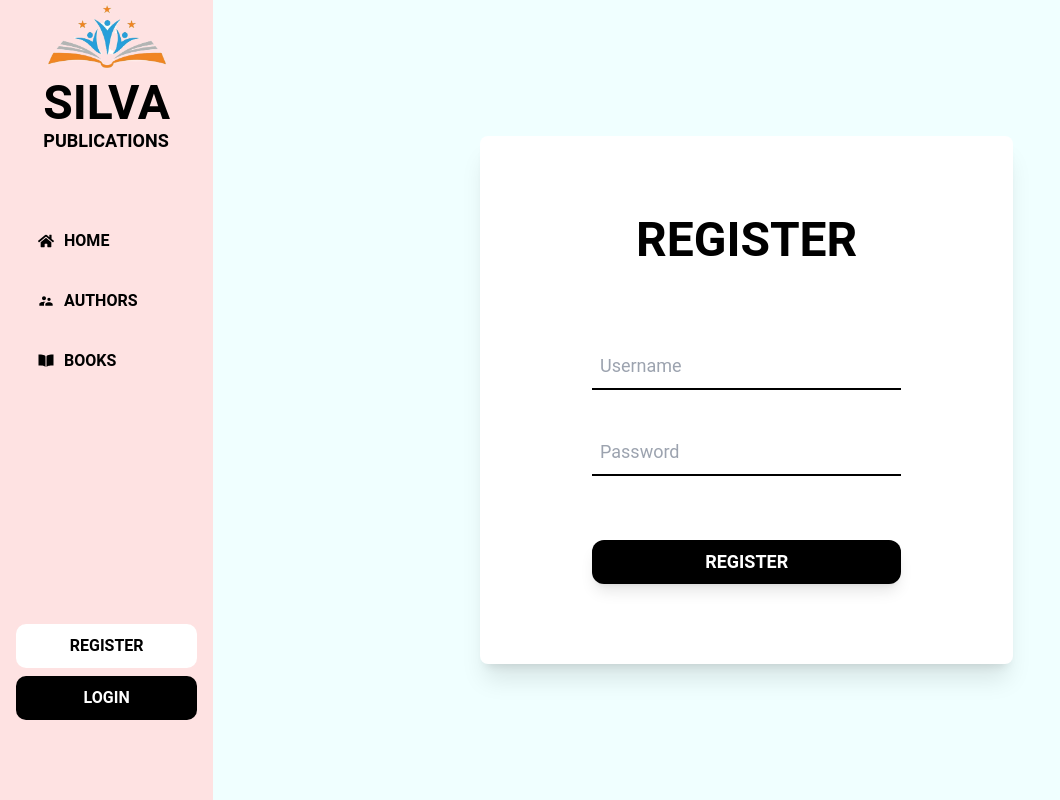
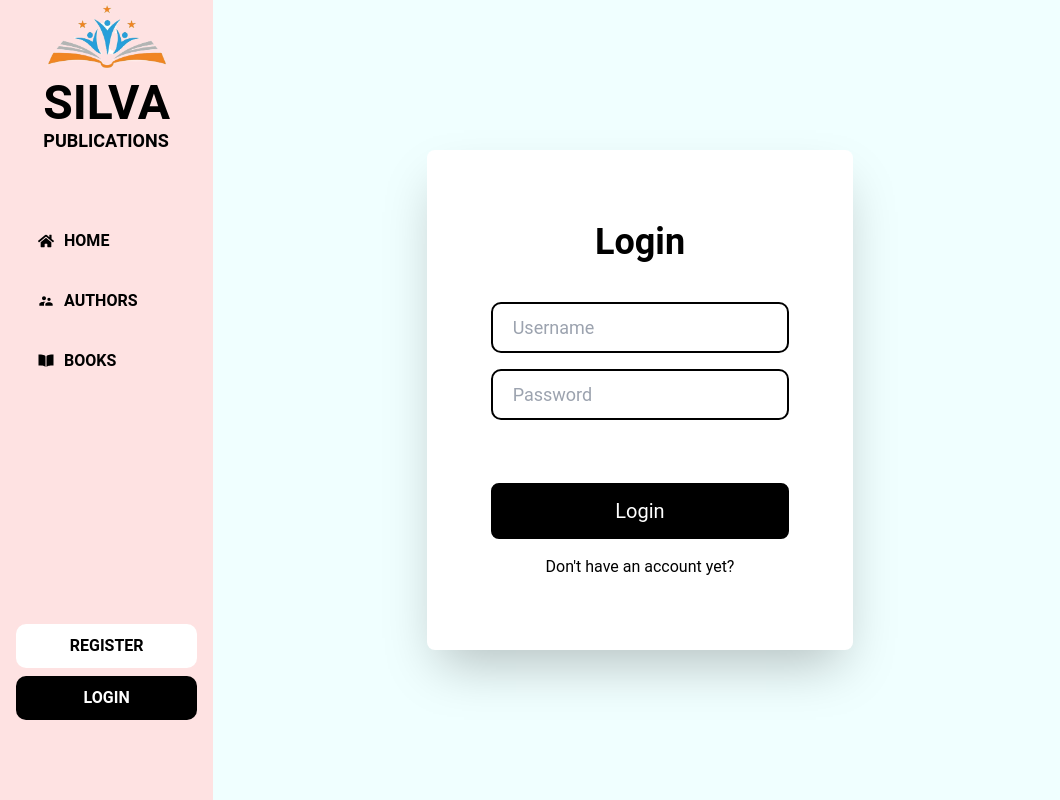
Before and after one commit to thushara-abeykoon/bookstore-frontend, a React (Create React App) app: page /register in a window 1280 px wide. Shown: the whole page, without its empty margins (0-1060 px from the left). Built offline with nearby package versions, Linux system fonts and the light colour scheme.

Commit message:
Added login and register component

```diff
--- a/src/App.css
+++ b/src/App.css
@@ -1,4 +1,13 @@
 @Layer components {
+
+    .login-panel-input{
+        width: 70%;
+        border: 2px solid black !important;
+        padding: 10px 20px !important;
+        font-size: large !important;
+        border-radius: 10px;
+    }
+
     .navigation-list-item {
         /* background-color: black; */
         font-weight: bold;
--- a/src/component/LoginRegister.js
+++ b/src/component/LoginRegister.js
@@ -1,27 +1,113 @@
-import { useRef } from "react";
+import { useCallback, useEffect, useRef, useState } from "react";
+import { CiCircleRemove } from "react-icons/ci";
+import { loginReq, registerReq } from "../service/requests";
 
-const LoginRegister = ({component, method}) => {
+const LoginRegister = () => {
+
+    const [isLogin, setIsLogin] = useState(true);
+    const [alertBoxAlive, setAlertBoxAlive] = useState(false);
+    const [alert, setALert] = useState({
+        isError:true,
+        message:""
+    });
+
 
     const userNameRef = useRef();
     const passwordRef = useRef();
+    const roleRef = useRef();
+
+
+    const handleOnSubmit = async(e) => {
+        e.preventDefault();
+        const user = {
+            username: userNameRef.current.value,
+            password: passwordRef.current.value,
+        }
+        if(isLogin){
+            const handleLoginError = (err) => {
+                console.error(err);
+                if (err.status<500)
+                    setALert({isError:true, message:"Invalid Credentials"})
+                else
+                    setALert({isError:true, message:"Server Error"});
+                setAlertBoxAlive(true);
+            }
+
+            await loginReq(user, (res) => {
+                console.log(res.data);
+                sessionStorage.setItem("token",res.data.token);
+                sessionStorage.setItem("username",user.username);
+                window.location.reload()
+            }, handleLoginError);
+        }
+        else{
+
+            const handleRegisterError = (err) => {
+                console.error(err);
+                if (err.status<500)
+                    setALert({isError:true, message:"Invalid Credentials"})
+                else
+                    setALert({isError:true, message:"Server Error"});
+                setAlertBoxAlive(true);
+            }
+
+            await registerReq({...user, role:roleRef.current.value}, (res) => {
+                console.log(res.data);
+                setALert({isError:false, message:res.data});
+                setAlertBoxAlive(true);
+                setIsLogin(true);
+            }, handleRegisterError)
+        }
+    }
 
     return (
-        <div className="md:float-right md:w-5/6 md:h-screen flex items-center justify-center">
-            <div className="m-auto text-center max-md:w-full max-md:px-16 bg-white px-28 py-20 shadow-xl rounded-lg flex flex-col gap-20 w-1/2">
-                <h2 className="text-5xl uppercase font-bold">{component}</h2>
-                <form onSubmit={e=>{
-                    e.preventDefault();
-                    method({username:userNameRef.current.value, password:passwordRef.current.value});
-                }} className="flex flex-col gap-16">
-                    <div className="flex flex-col gap-10">
-                        <input ref={userNameRef} type="text" placeholder="Username" className="text-lg p-2 border-b-2 border-black outline-none bg-transparent" />
-                        <input ref={passwordRef} type="password" placeholder="Password" className="text-lg p-2 border-b-2 border-black outline-none bg-transparent" />
+        <div className="w-screen h-screen flex items-center justify-center">
+            <form onSubmit={handleOnSubmit} className="lg:w-1/3 max-lg:w-1/2  max-md:w-full max-md:h-full  h-[500px] rounded-lg shadow-2xl bg-white flex flex-col items-center justify-around py-10">
+                <div className="w-full flex flex-col items-center gap-10">
+                    <h2 className="text-4xl font-bold">{isLogin?"Login":"Register"}</h2>
+                    <div className="w-full flex flex-col items-center gap-4">
+                        <input type="text" ref={userNameRef} placeholder="Username" className="login-panel-input" />
+                        <input type="password" ref={passwordRef} placeholder="Password" className="login-panel-input" />
+                        {!isLogin?<select ref={roleRef} defaultValue="default" className="login-panel-input">
+                            <option className="py-5" value="default" disabled>Role</option>
+                            <option value="ADMIN">Admin</option>
+                            <option value="USER">User</option>
+                        </select>:null}
                     </div>
-                    <button type="submit" className="w-full shadow-lg bg-black py-2 text-lg font-bold uppercase rounded-xl text-white">{component}</button>
-                </form>
-            </div>
+                </div>
+                <div className="w-full flex flex-col items-center gap-4">
+                    <button className="w-[70%] border-[2px] border-black hover:bg-white hover:text-black bg-black text-xl text-white py-3 rounded-lg transition-all duration-150 " type="submit">{isLogin?"Login":"Register"}</button>
+                    <p className="cursor-pointer underline-offset-4 hover:underline " onClick={()=>{setIsLogin(!isLogin)}}>{isLogin?"Don't have an account yet?":"Already have an account?"}</p>
+                </div>
+            </form>
+            {alertBoxAlive? <AlertBox isError={alert.isError} msg={alert.message} setAlive={setAlertBoxAlive}  />:null}
         </div>
     )
 }
 
+const AlertBox = ({ setAlive ,isError, msg}) => {
+
+    const handleAlert = useCallback(()=>{
+        setTimeout(() => {
+            setAlive(false);
+        }, 2000);
+    },[setAlive])
+
+    useEffect(()=>{
+        setAlive(true);
+        handleAlert();
+    },[handleAlert, setAlive]);
+
+
+    return(
+        <div className="fixed top-4 w-full flex items-center justify-center">
+            <div className={`flex items-center w-96 justify-between ${isError?"bg-red-500":"bg-green-500"} py-5 px-10 rounded-md text-white`}>
+                <p>{msg}</p>
+                <CiCircleRemove className="text-3xl cursor-pointer" onClick={()=>{setAlive(false)}} />
+            </div>
+        </div>
+    );
+}
+
+
 export default LoginRegister;
```
